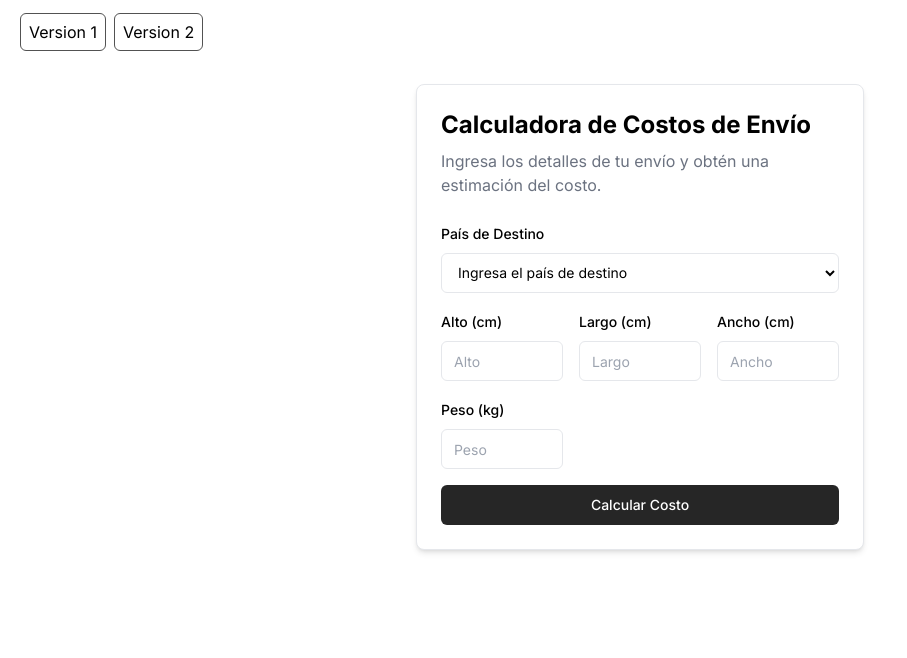
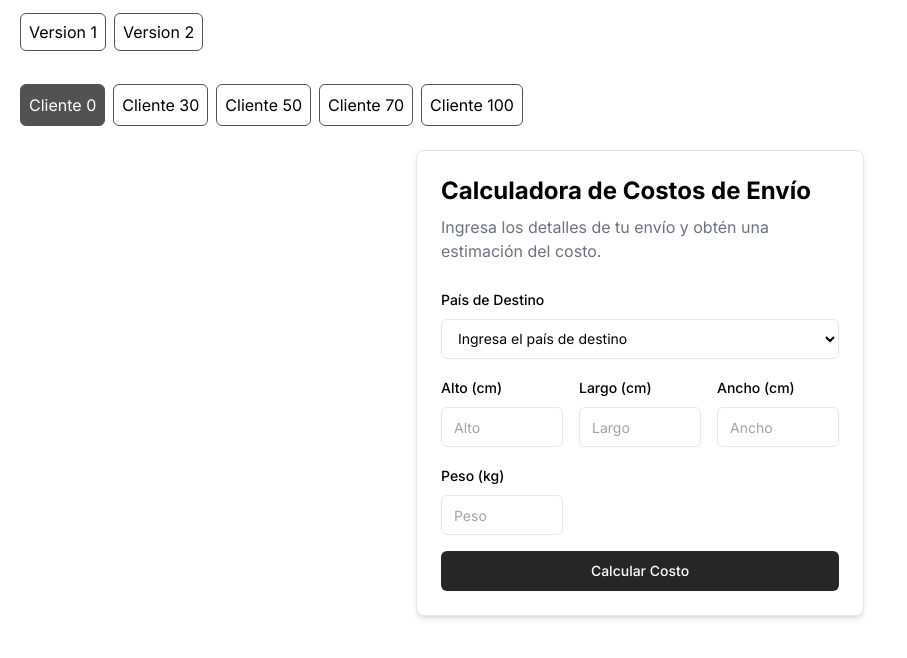
Before and after one commit to alejandromiradurango/costos-envios, a React (Vite) app: page /version01 in a window 1280 px wide. Shown: the top 658 px of the page, without its empty margins (0-907 px from the left). Built offline with nearby package versions, Linux system fonts and the light colour scheme.

Commit message:
Update VersionOne.jsx

```diff
--- a/src/pages/VersionOne.jsx
+++ b/src/pages/VersionOne.jsx
@@ -6,6 +6,9 @@ import { calcularCostoEnvio } from '../utils'
 const VersionOne = () => {
   const { inputValues, handleChange } = useInputs(inputs)
 
+  const customers = [0, 30, 50, 70, 100]
+
+  const [customerSelected, setCustomerSelected] = useState(0)
   const [total, setTotal] = useState(null)
 
   const handleSubmit = (e) => {
@@ -19,6 +22,13 @@ const VersionOne = () => {
   }
   return (
         <div>
+            <ul className='flex items-center gap-2 mb-6'>
+                {customers.map(customer => (
+                    <li key={customer}>
+                        <button onClick={() => setCustomerSelected(customer)} className={`p-2 border rounded-md border-neutral-600 transition-all ${customerSelected === customer ? 'bg-neutral-600 text-white' : 'hover:bg-neutral-400'}`}>Cliente {customer}</button>
+                    </li>
+                ))}
+            </ul>
             <div className="max-w-md mx-auto space-y-6 p-6 bg-white rounded-lg shadow-md border">
                 <div className="space-y-2">
                     <h1 className="text-2xl font-bold">Calculadora de Costos de Envío</h1>
@@ -73,7 +83,7 @@ const VersionOne = () => {
                 {total && (
                     <div className="bg-gray-100 border p-4 rounded-lg">
                         <h2 className="text-lg font-bold">Estimación del Costo de Envío</h2>
-                        <p className="text-4xl font-bold text-primary">{!isNaN(total) && '$'}{total}</p>
+                        <p className="text-4xl font-bold text-primary">{!isNaN(total) && '$'}{(total + (total * (customerSelected / 100))).toFixed(2)}</p>
                     </div>
                 )}
             </div>
```
